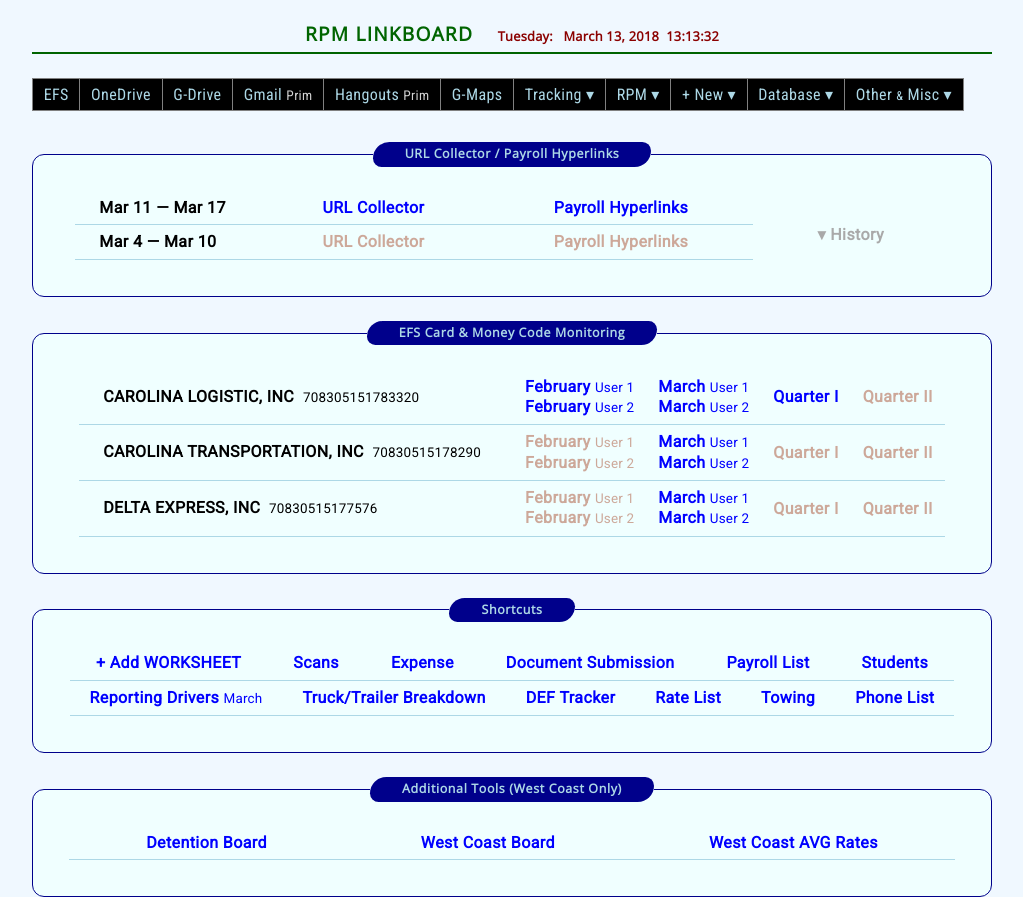
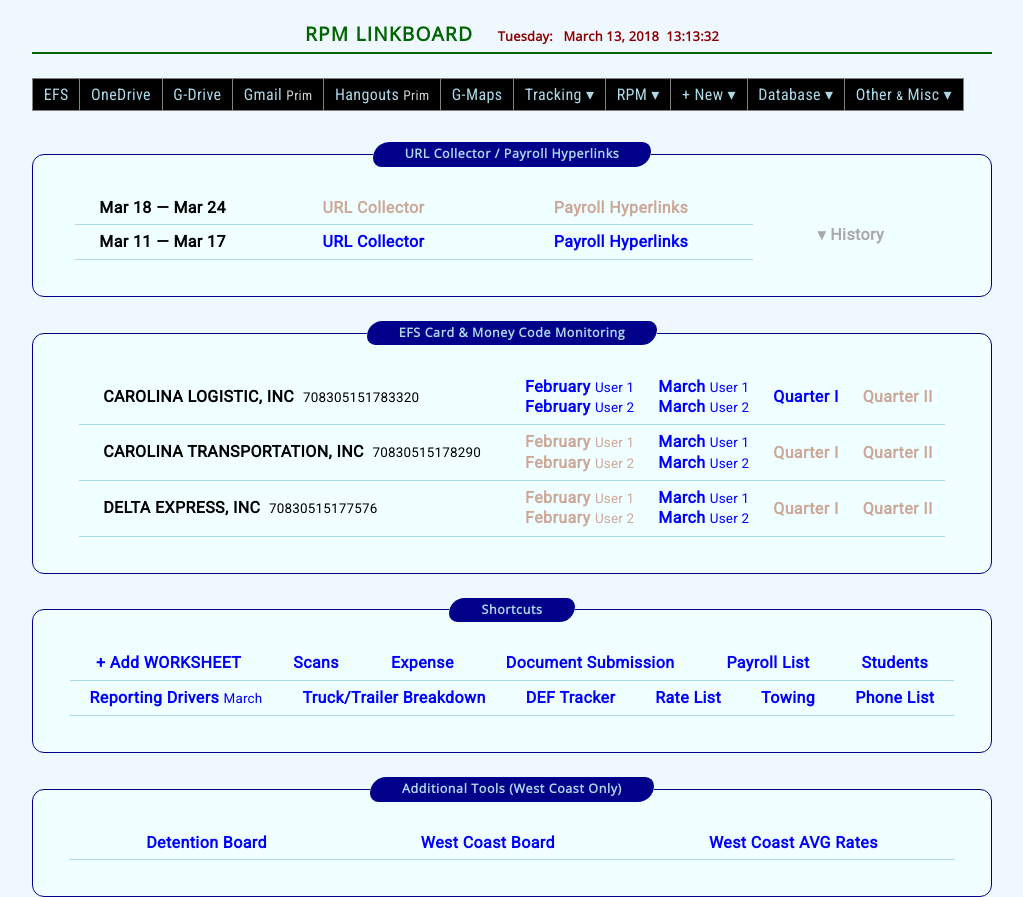
Before and after one commit to vkservicesllc/vkservicesllc.github.io, a plain HTML site: page rpm/linkboard.html in a window 1280 px wide. Shown: the whole page, without its empty margins (128-1151 px from the left). Drawn offline with nearby package versions, Linux system fonts and the light colour scheme.

Commit message:
update 1803130913

```diff
--- a/rpm/linkboard.html
+++ b/rpm/linkboard.html
@@ -256,17 +256,17 @@
     <table class="urls">
       <tr>
         <th>
-          Mar 11 — Mar 17
+          Mar 18 — Mar 24
         </th>
         <td>
           <a class="h" target="_blank"
-          href="https://docs.google.com/spreadsheets/d/1njRCMAZYFbg-9sBwJalJEKrrBok6QcF_hHHfASZ93D0/edit#gid=914973738">
-          URL Collector</a>
+          href="#">
+          </a>URL Collector
         </td>
         <td>
           <a class="h" target="_blank"
-          href="https://docs.google.com/spreadsheets/d/1njRCMAZYFbg-9sBwJalJEKrrBok6QcF_hHHfASZ93D0/edit#gid=978213208">
-          Payroll Hyperlinks</a>
+          href="#">
+          </a>Payroll Hyperlinks
         </td>
         <td rowspan="2" class="rsp"><br />
           &#9662; History
@@ -319,17 +319,17 @@
       </tr>
       <tr>
         <th>
-          Mar 4 — Mar 10
+          Mar 11 — Mar 17
         </th>
         <td>
           <a class="h" target="_blank"
-          href="https://docs.google.com/spreadsheets/d/1swt8ApoTvI1n6U2QsWBAgecv9dCio8QnIH_oBcr_yDQ/edit#gid=914973738">
-          </a>URL Collector
+          href="https://docs.google.com/spreadsheets/d/1njRCMAZYFbg-9sBwJalJEKrrBok6QcF_hHHfASZ93D0/edit#gid=914973738">
+          URL Collector</a>
         </td>
         <td>
           <a class="h" target="_blank"
-          href="https://docs.google.com/spreadsheets/d/1swt8ApoTvI1n6U2QsWBAgecv9dCio8QnIH_oBcr_yDQ/edit#gid=978213208">
-          </a>Payroll Hyperlinks
+          href="https://docs.google.com/spreadsheets/d/1njRCMAZYFbg-9sBwJalJEKrrBok6QcF_hHHfASZ93D0/edit#gid=978213208">
+          Payroll Hyperlinks</a>
         </td>
       </tr>
     </table>
```
